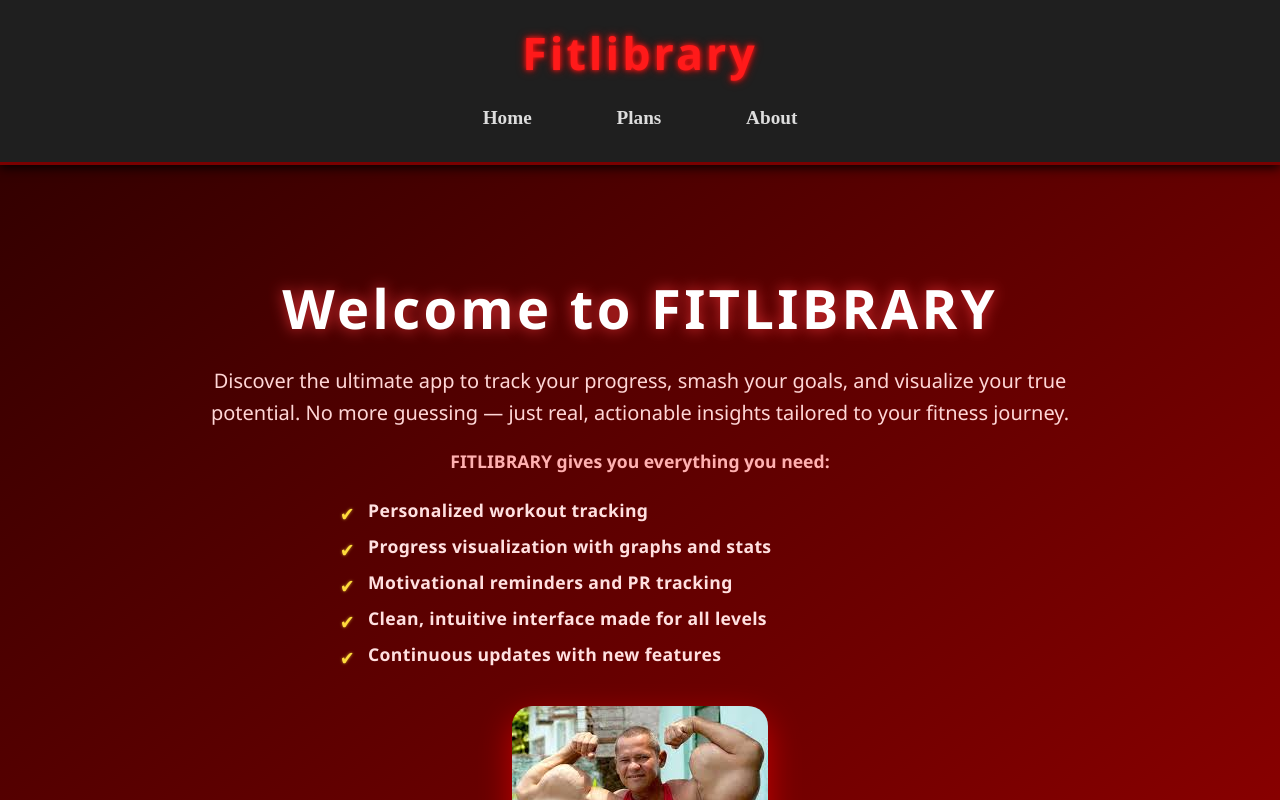
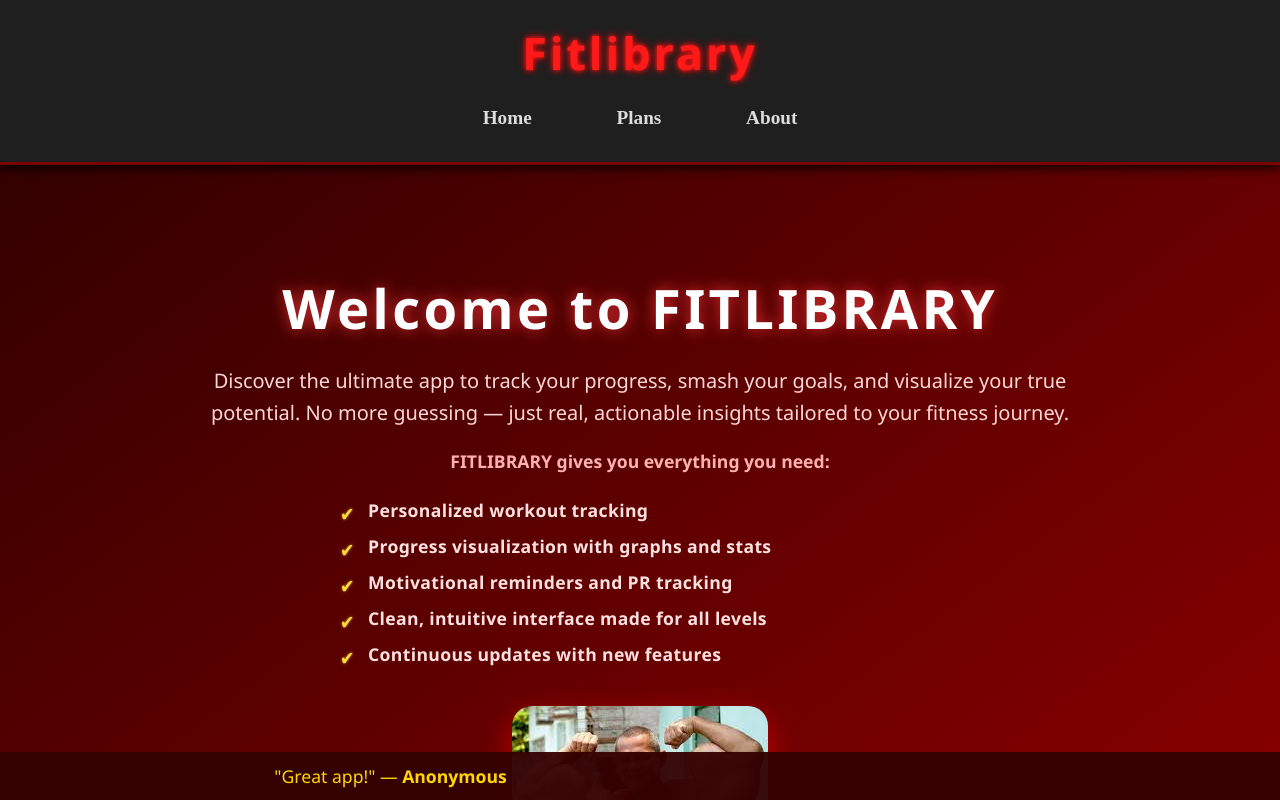
Before and after one commit to 22DP2AApsenieks/fitlibrary, a Vue app: page / in a window 1280 px wide. Shown: the top 800 px of the page. Built offline with nearby package versions, Linux system fonts and the light colour scheme; no server answers.

Commit message:
pagaidam optim izets + comentars

```diff
--- a/src/router/index.js
+++ b/src/router/index.js
@@ -80,7 +80,7 @@ const router = createRouter({
     },
     {
     path: '/admin',
-    name: 'AdminView',
+    name: 'Admin',
     component: AdminView,
     meta: { requiresAdmin: true }
     }
--- a/src/views/HomeView.vue
+++ b/src/views/HomeView.vue
@@ -36,7 +36,48 @@
       </div>
     </div>
   </section>
+
+  <!-- attelo -->
+  <div class="review-ticker-container" v-if="reviews.length">
+    <div class="review-ticker">
+      <span v-for="(review, idx) in reviews" :key="idx" class="review-item">
+        "{{ review.review }}" — <b>{{ review.author }}</b>
+      </span>
+    </div>
+  </div>
 </template>
+
+<script>
+export default {
+  data() {
+    return {
+      reviews: []
+    };
+  },
+  mounted() {
+    // Redirect to admin panel if username is 'admin'
+    const username = localStorage.getItem('loggedInUser');
+    if (username === 'admin') {
+      this.$router.push('/admin');
+      return;
+    }
+
+    fetch('http://localhost:5000/allreviews')
+      .then(res => res.json())
+      .then(data => {
+        this.reviews = data.map(r => ({
+          review: r.review,
+          author: r.email || r.username || 'Anonymous'
+        }));
+      })
+      .catch(() => {
+        this.reviews = [
+          { review: "Great app!", author: "Anonymous" }
+        ];
+      });
+  }
+};
+</script>
 
 <style scoped>
 .hero-section {
@@ -204,6 +245,39 @@ h1 {
   }
 }
 
+/* Review Ticker Styles */
+.review-ticker-container {
+  position: fixed;
+  left: 0;
+  right: 0;
+  bottom: 0;
+  background: rgba(51,0,0,0.95);
+  z-index: 1000;
+  padding: 0;
+  height: 48px;
+  display: flex;
+  align-items: center;
+  overflow: hidden;
+}
+
+.review-ticker {
+  display: flex;
+  white-space: nowrap;
+  animation: ticker-scroll 40s linear infinite;
+}
+
+.review-item {
+  margin: 0 40px;
+  color: #ffd700;
+  font-size: 1.1rem;
+  font-family: 'Segoe UI', Tahoma, Geneva, Verdana, sans-serif;
+}
+
+@keyframes ticker-scroll {
+  0% { transform: translateX(100%);}
+  100% { transform: translateX(-100%);}
+}
+
 /* Responsive */
 @media (max-width: 720px) {
   h1 {
@@ -222,5 +296,12 @@ h1 {
     max-width: 100%;
     padding: 0 10px;
   }
+  .review-item {
+    margin: 0 16px;
+    font-size: 0.95rem;
+  }
+  .review-ticker-container {
+    height: 36px;
+  }
 }
 </style>
--- a/src/views/LoginView.vue
+++ b/src/views/LoginView.vue
@@ -49,9 +49,15 @@ const login = async () => {
   const user = users.value.find(u => u.username === form.Username);
 
   if (user && user.password === form.Password) {
-  console.log('Login successful');
-  localStorage.setItem('loggedInUser', user.username);  // Save username
-  router.push('/programm'); // Redirect to /programm
+    console.log('Login successful');
+    localStorage.setItem('loggedInUser', user.username);  // Save username
+
+    // Redirect based on role or username
+    if (user.username === 'admin' || user.role === 'admin') {
+      router.push('/admin');
+    } else {
+      router.push('/programm');
+    }
   } else {
     console.error('Incorrect username or password');
     errorMessage.value = 'Incorrect username or password';
```
Also changed, not shown: 1 other file (tests, documents, lock files or other folders).
